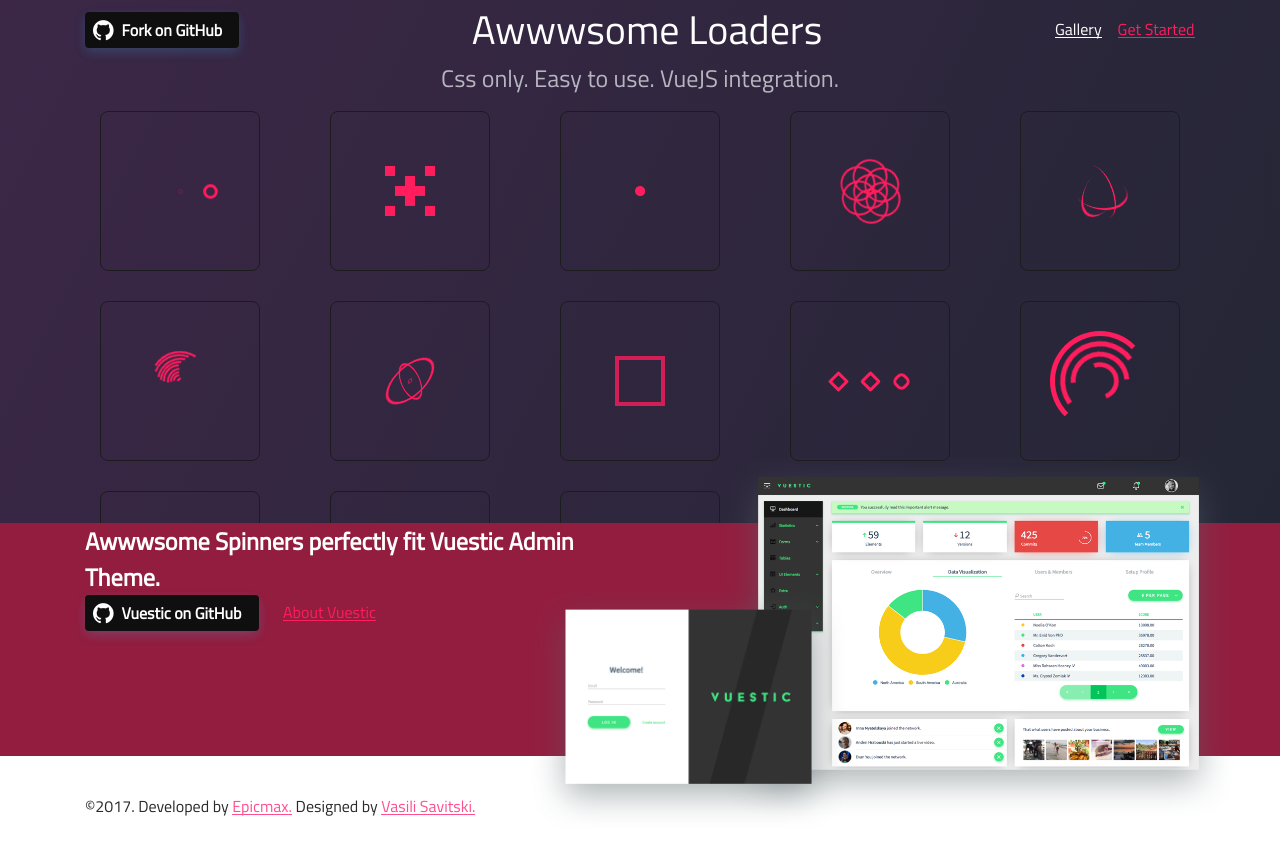
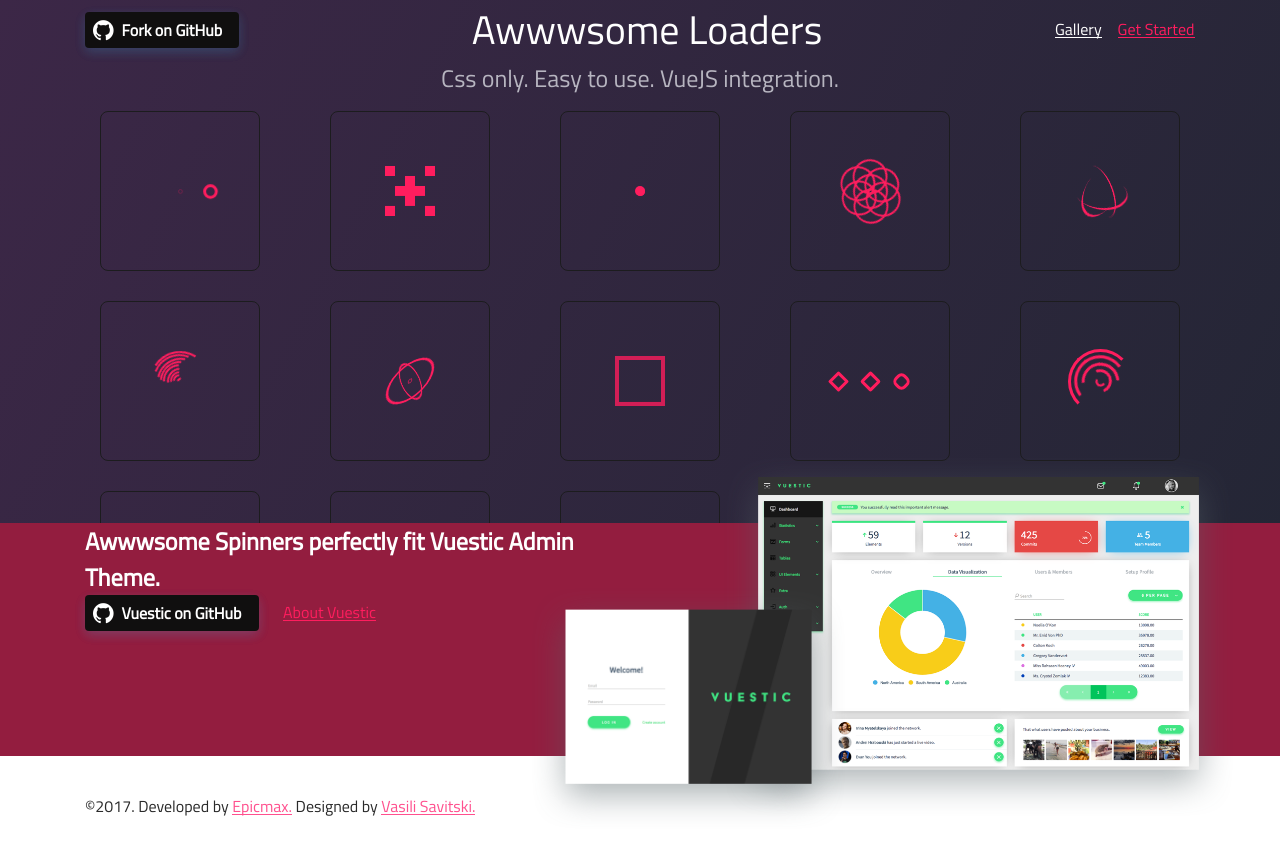
Before and after one commit to epicmaxco/epic-spinners-landing, a Vue app: page /#/ in a window 1280 px wide. Built offline with nearby package versions, Linux system fonts and the light colour scheme.

Commit message:
fix(semipolar spinner): fix styles and params

```diff
--- a/src/components/LoadersGallery.vue
+++ b/src/components/LoadersGallery.vue
@@ -47,7 +47,7 @@
     </div>
     <div class="gallery-item-container">
       <loaders-gallery-item>
-        <semipolar-spinner :animationDuration="2500" :size="100" :ringsNum="4" :color="'#ff1d5e'"></semipolar-spinner>
+        <semipolar-spinner :animationDuration="2500" :size="65" :color="'#ff1d5e'"></semipolar-spinner>
       </loaders-gallery-item>
     </div>
     <div class="gallery-item-container">
--- a/src/components/spinners/SemipolarSpinner.vue
+++ b/src/components/spinners/SemipolarSpinner.vue
@@ -17,29 +17,21 @@
         type: Number,
         default: 100
       },
-      ringWidth: {
-        type: Number,
-        default: 5
-      },
       color: {
         type: String,
         default: '#fff'
-      },
-      ringsNum: {
-        type: Number,
-        default: 4
       }
     },
 
     data () {
       return {
+        ringsNum: 5,
         spinnerStyle: {
           height: `${this.size}px`,
           width: `${this.size}px`
         },
         ringStyle: {
           animationDuration: `${this.animationDuration}ms`,
-          borderWidth: `${this.ringWidth}px`,
           borderTopColor: this.color,
           borderLeftColor: this.color
         }
@@ -50,7 +42,8 @@
       ringsStyles () {
         const ringsStyles = []
         const delayModifier = 0.1
-        const positionIncrement = this.ringWidth * 2
+        const ringWidth = this.size * 0.05
+        const positionIncrement = ringWidth * 2
         const sizeDecrement = this.size * 0.2
 
         for (let i = 0; i < this.ringsNum; i++) {
@@ -61,7 +54,8 @@
             height: computedSize,
             width: computedSize,
             left: computedPosition,
-            top: computedPosition
+            top: computedPosition,
+            borderWidth: `${ringWidth}px`
           }, this.ringStyle)
           ringsStyles.push(style)
         }
@@ -89,7 +83,7 @@
 
   @keyframes semipolar-spinner-animation {
     50% {
-      transform: rotate(360deg) scale(0.8);
+      transform: rotate(360deg) scale(0.7);
     }
   }
 </style>
```
